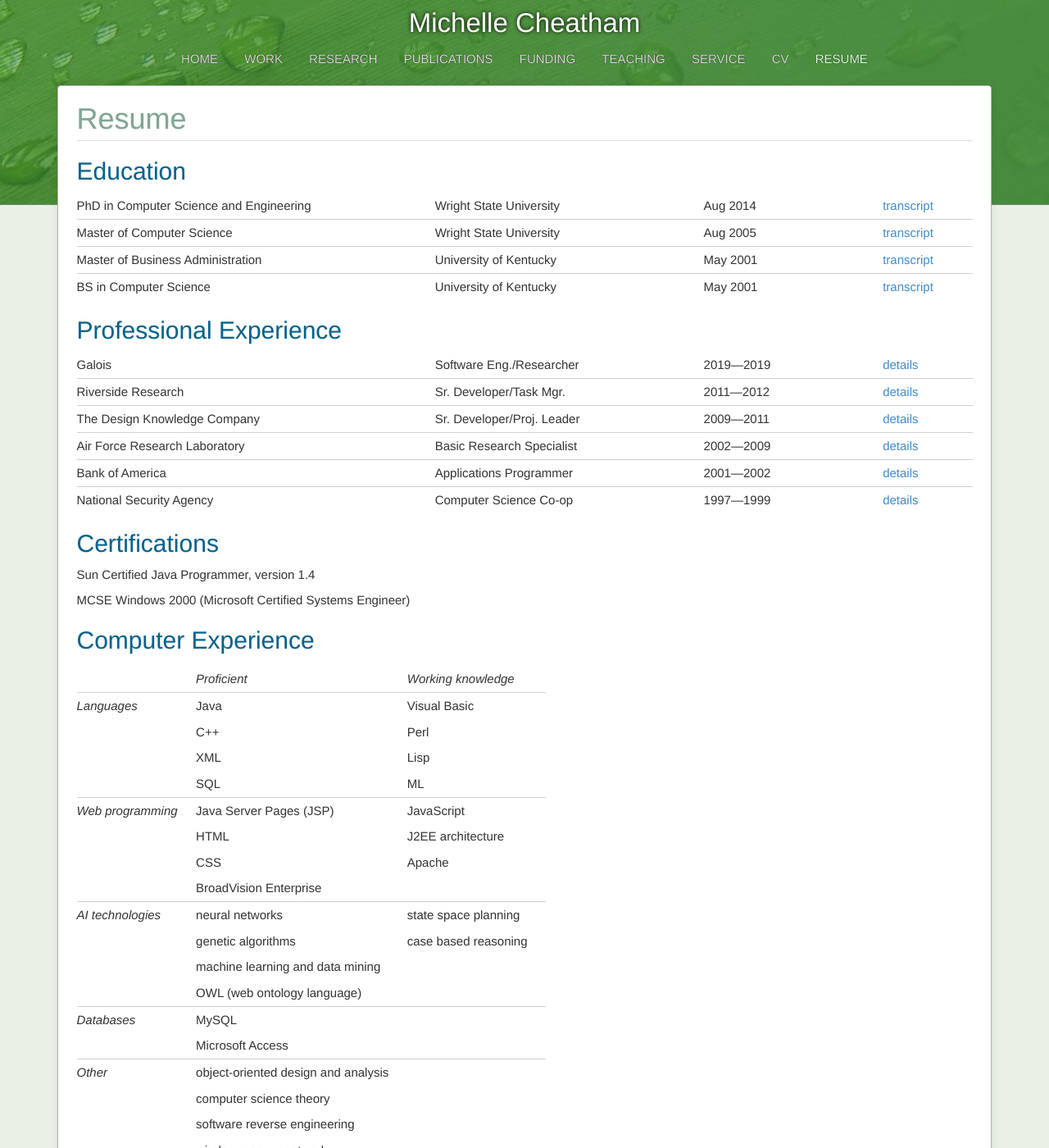
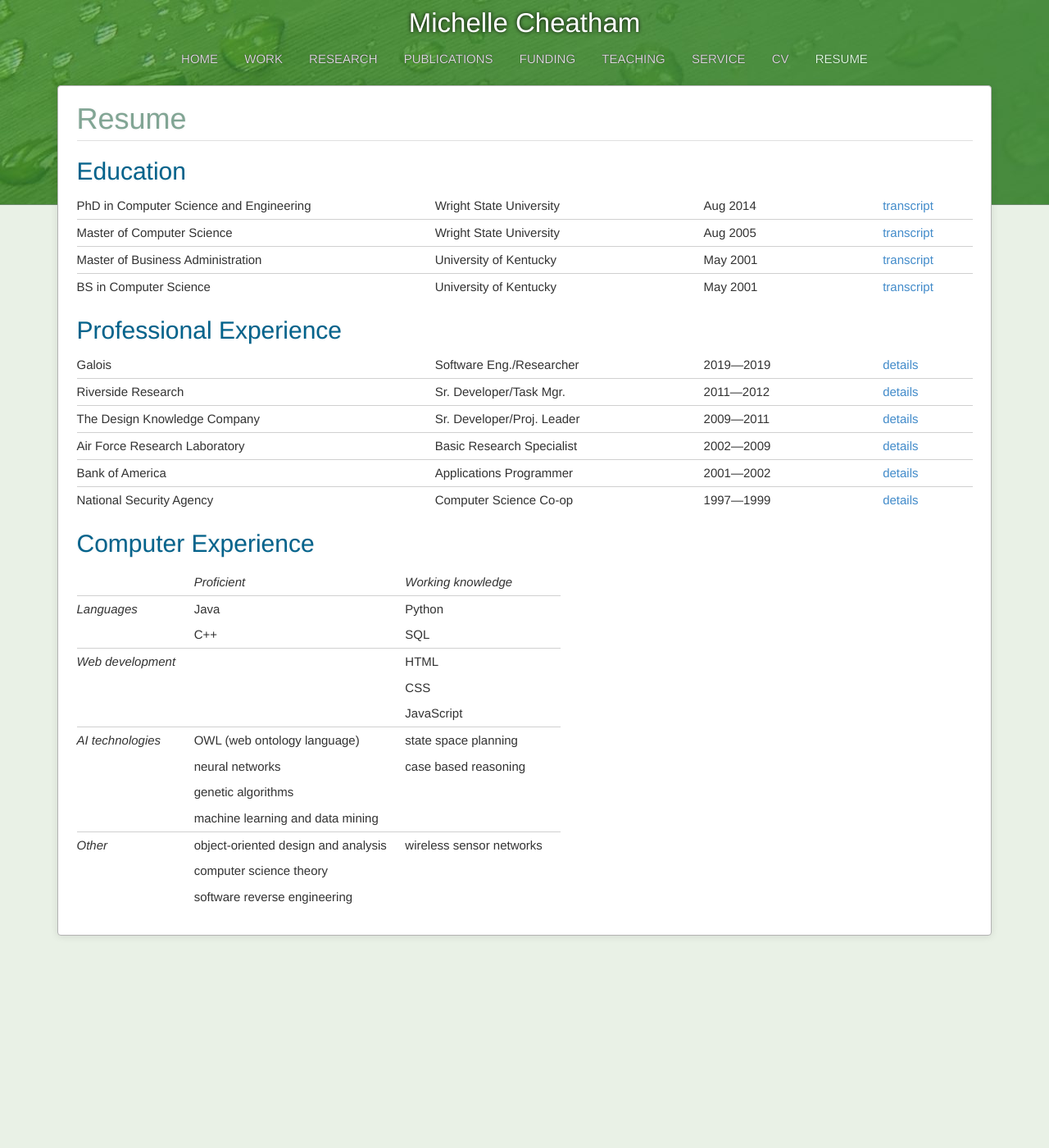
Before and after one commit to mcheatham/mcheatham.github.io, a Jekyll site: the page built from resume.md, in a window 1280 px wide and 1400 px high. Shown: the whole window at 82% size. Built offline with Jekyll 4.4.1, drawn with Linux system fonts in a browser that asks for light colours.

Commit message:
Updated archaic resume to sound less archaic

```diff
--- a/_data/skills.yaml
+++ b/_data/skills.yaml
@@ -2,44 +2,30 @@
   proficient:
     - Java
     - C++
-    - XML
+  familiar:
+    - Python
     - SQL
+
+- group: Web development
   familiar:
-    - Visual Basic
-    - Perl
-    - Lisp
-    - ML
-
-- group: Web programming
-  proficient:
-    - Java Server Pages (JSP)
     - HTML
     - CSS
-    - BroadVision Enterprise
-
-  familiar:
     - JavaScript
-    - J2EE architecture
-    - Apache
 
 - group: AI technologies
   proficient:
+    - OWL (web ontology language)
     - neural networks
     - genetic algorithms
     - machine learning and data mining
-    - OWL (web ontology language)
   familiar:
     - state space planning
     - case based reasoning
-
-- group: Databases
-  proficient:
-    - MySQL
-    - Microsoft Access
 
 - group: Other
   proficient:
     - object-oriented design and analysis
     - computer science theory
     - software reverse engineering
+  familiar:
     - wireless sensor networks
--- a/resume.md
+++ b/resume.md
@@ -3,6 +3,7 @@ title: Resume
 layout: main
 nav: 9
 ---
+
 ## Education
 
 <table id="education" style="width:100%">
@@ -24,6 +25,7 @@ nav: 9
 </tbody>
 </table>
 
+<!--
 ## Certifications
 
 <ul class="flat">
@@ -31,6 +33,7 @@ nav: 9
   <li>{{ cert }}</li>
 {% endfor %}
 </ul>
+-->
 
 ## Computer Experience
 
```
